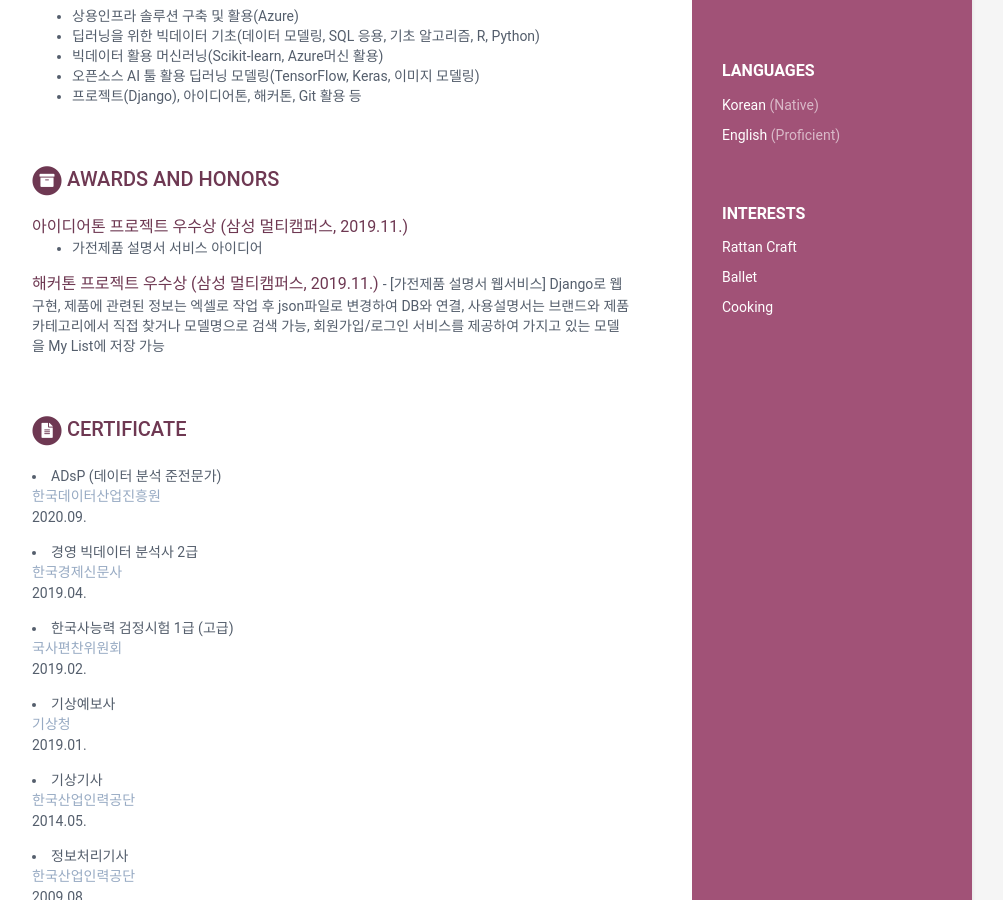
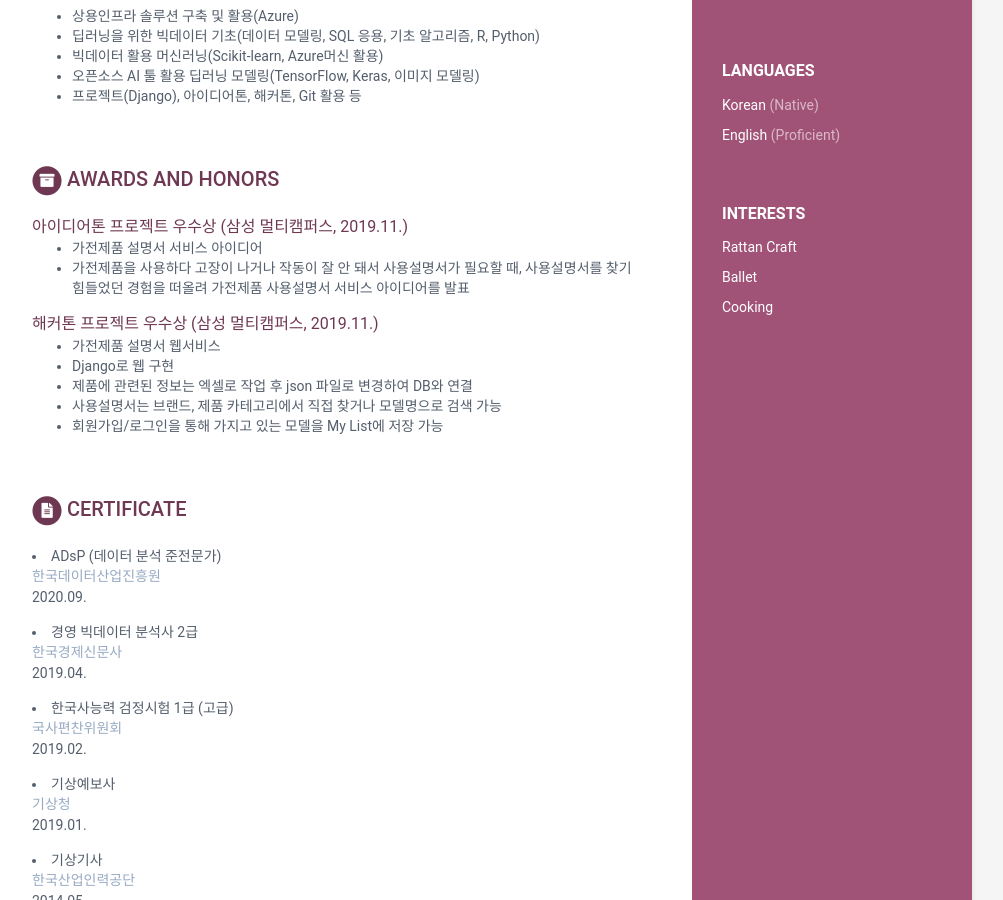
Before and after one commit to ranisop/resume, a Jekyll site: the page built from index.html, in a window 1280 px wide and 900 px high, scrolled down 676 px. Shown: the whole window, without its empty margins (168-1171 px from the left). Built offline with Jekyll 4.4.1, drawn with Linux system fonts in a browser that asks for light colours.

Commit message:
Update data.yml

```diff
--- a/_data/data.yml
+++ b/_data/data.yml
@@ -180,9 +180,16 @@ projects:
 #       tagline: "[가전제품 설명서 서비스 아이디어] 가전제품을 사용하다 고장이 나거나 작동이 잘 안 돼서 사용설명서가 필요할 때, 사용설명서를 찾기 힘들었던 경험을 떠올려 가전제품 사용설명서 서비스 아이디어를 발표"
       details: |
           - 가전제품 설명서 서비스 아이디어
+          - 가전제품을 사용하다 고장이 나거나 작동이 잘 안 돼서 사용설명서가 필요할 때, 사용설명서를 찾기 힘들었던 경험을 떠올려 가전제품 사용설명서 서비스 아이디어를 발표
 
     - title: 해커톤 프로젝트 우수상 (삼성 멀티캠퍼스, 2019.11.)
-      tagline: "[가전제품 설명서 웹서비스]  Django로 웹 구현, 제품에 관련된 정보는 엑셀로 작업 후 json파일로 변경하여 DB와 연결, 사용설명서는 브랜드와 제품 카테고리에서 직접 찾거나 모델명으로 검색 가능, 회원가입/로그인 서비스를 제공하여 가지고 있는 모델을 My List에 저장 가능"
+#       tagline: "[가전제품 설명서 웹서비스]  Django로 웹 구현, 제품에 관련된 정보는 엑셀로 작업 후 json파일로 변경하여 DB와 연결, 사용설명서는 브랜드와 제품 카테고리에서 직접 찾거나 모델명으로 검색 가능, 회원가입/로그인 서비스를 제공하여 가지고 있는 모델을 My List에 저장 가능"
+      details: |
+          - 가전제품 설명서 웹서비스
+          - Django로 웹 구현
+          - 제품에 관련된 정보는 엑셀로 작업 후 json 파일로 변경하여 DB와 연결
+          - 사용설명서는 브랜드, 제품 카테고리에서 직접 찾거나 모델명으로 검색 가능
+          - 회원가입/로그인을 통해 가지고 있는 모델을 My List에 저장 가능
 
 
 publications:
```
